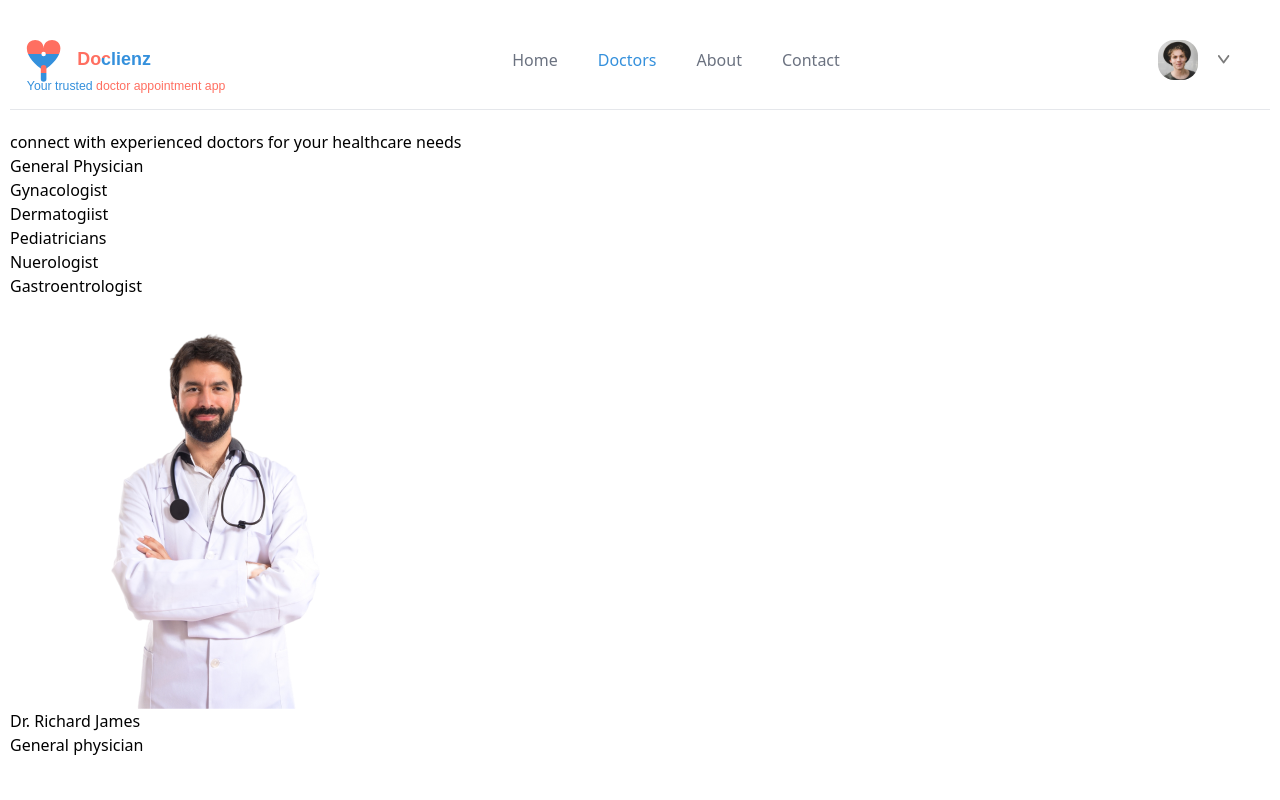
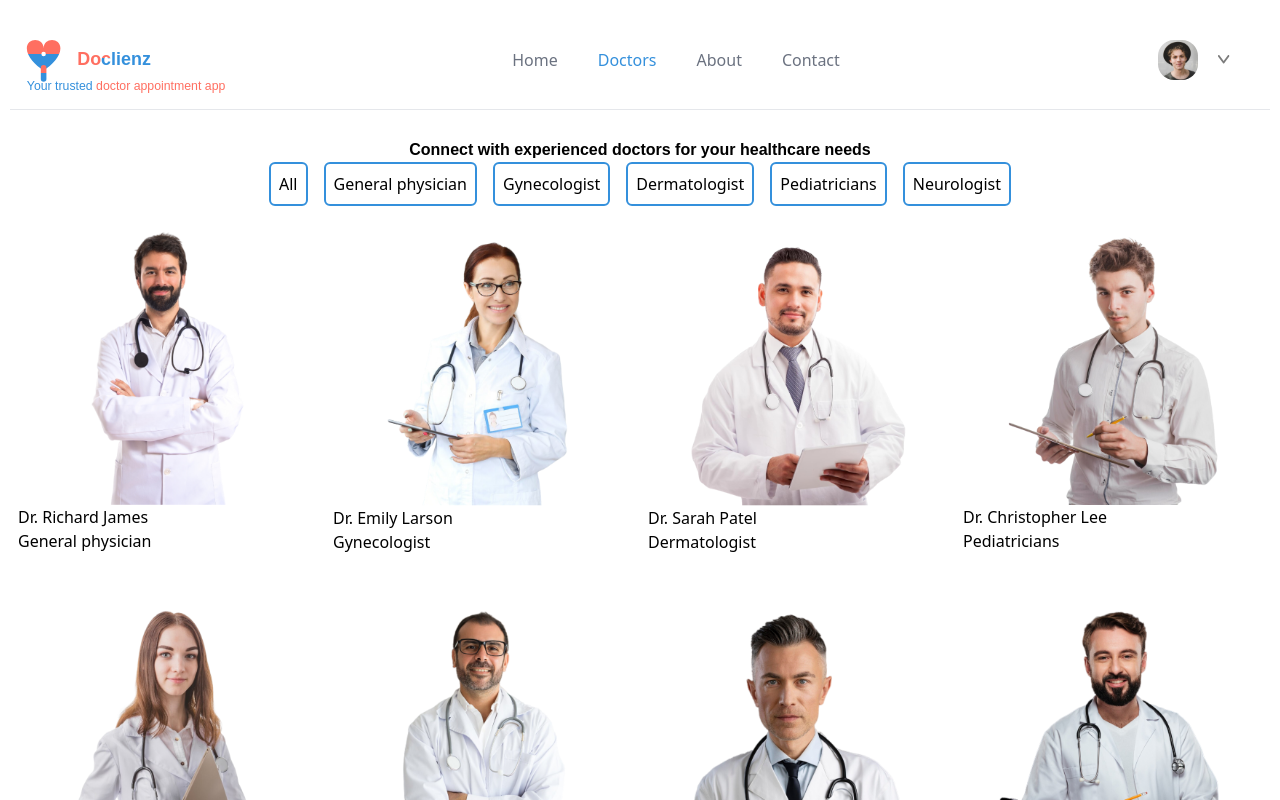
Before and after one commit to vimal7736/doctor_appointment, a React (Vite) app in the folder frontend/: page /doctors in a window 1280 px wide. Shown: the top 800 px of the page. Built offline with nearby package versions, Linux system fonts and the light colour scheme.

Commit message:
doctors with speciality

```diff
--- a/frontend/src/pages/Doctor.jsx
+++ b/frontend/src/pages/Doctor.jsx
@@ -1,47 +1,58 @@
 import React, { useContext, useEffect, useState } from 'react'
-import { useParams } from 'react-router-dom'
+import { useNavigate, useParams } from 'react-router-dom'
 import { AppContext } from '../context/AppContext';
 
 const Doctor = () => {
-  const {speciality} =useParams();
-  console.log("asds",speciality);
-  const {doctors} = useContext(AppContext);
+  const { speciality } = useParams();
+  console.log("asds", speciality);
+  const { doctors } = useContext(AppContext);
   const [filteredDoctors, setFilteredDoctors] = useState([]);
+  const nav = useNavigate();
 
   const applyFilter = () => {
-    if(speciality){
+    if (speciality) {
       const filteredDoctors = doctors.filter((doctor) => doctor.speciality === speciality)
       setFilteredDoctors(filteredDoctors);
-    } else{
+    } else {
       setFilteredDoctors(doctors);
     }
   }
 
   useEffect(() => {
     applyFilter();
-  },[doctors, speciality])
+  }, [doctors, speciality])
+
+  const uniqueSpecialities = [...new Set(doctors.map((doctor) => doctor.speciality))]
 
 
 
   return (
-    <div>
-      <p>connect with experienced doctors for your healthcare needs</p>
-      <div>
-        <div>
-          <p>General Physician</p>
-          <p>Gynacologist</p>
-          <p>Dermatogiist</p>
-          <p>Pediatricians</p>
-          <p>Nuerologist</p>
-          <p>Gastroentrologist</p>
+    <div className='p-2 flex flex-col '>
+      <p className='text-center font-poppins font-semibold'>Connect with experienced doctors for your healthcare needs</p>
+      <div className='flex flex-col items-center md:flex-col justify-between '>
+        <div className='flex flex-row space-x-4 flex-wrap '>
+          <p
+            className='cursor-pointer border-2 border-primary p-2 rounded-md'
+
+            onClick={() => speciality === '' ? nav('/doctors') : nav('/doctors')} >All</p>
+          {uniqueSpecialities.map((speciality) => (
+            <p
+              key={speciality}
+              onClick={() => (nav(`/doctors/${speciality}`))}
+              className='cursor-pointer border-2 border-primary p-2 rounded-md'
+            >
+              {speciality}
+            </p>
+          ))}
+
         </div>
-        <div>
-          {filteredDoctors.map((doctor)=>(
-           <div key={doctor._id} >
+        <div className='grid md:grid-cols-2 lg:grid-cols-4 gap-4'>
+          {filteredDoctors.map((doctor) => (
+            <div key={doctor._id}>
               <img src={doctor.image} alt={doctor.name} />
               <p>{doctor.name}</p>
               <p>{doctor.speciality}</p>
-           </div>
+            </div>
           ))}
         </div>
       </div>
```
